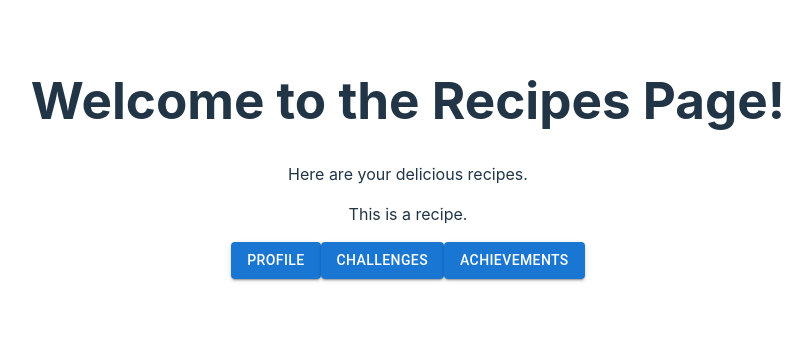
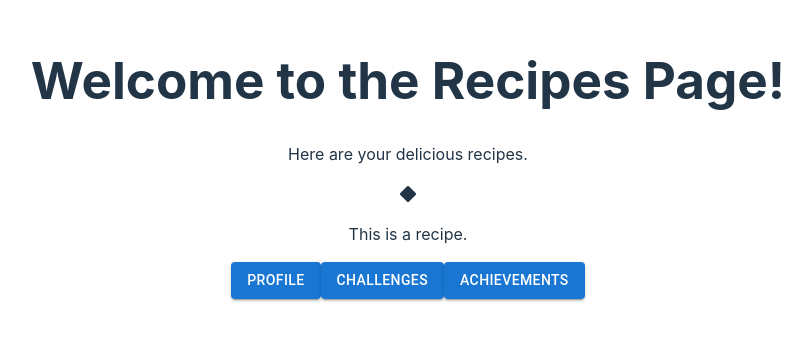
Before and after one commit to KoslowskyDW21/Senior-Project, a React (Vite) app in the folder senior-project-react/: page /recipes in a window 1280 px wide. Shown: the part 242-582 px from the top of the page, without its empty margins (232-1044 px from the left). Built offline with nearby package versions, Linux system fonts and the light colour scheme.

Commit message:
Started to implement bootstrap for the recipes and fixed the settings blueprint.

```diff
--- a/senior-project-react/src/components/Recipes.tsx
+++ b/senior-project-react/src/components/Recipes.tsx
@@ -6,7 +6,9 @@
    // TODO: figure out how to use bootstrap with react
   return (
     <>
-      <p>This is a recipe.</p>
+      <div className="col-xs-12 col-sm-6 col-md-4 col-lg-4 col-xl-4" /* style="padding-bottom: 20px;" */ >
+        <p>This is a recipe.</p>
+      </div>
     </>
   );
 }
@@ -32,11 +34,15 @@
 
   return (
     <div>
+      <link rel="stylesheet" href="https://cdn.jsdelivr.net/npm/bootstrap-icons@1.11.3/font/bootstrap-icons.min.css" />
+      <link href="https://cdn.jsdelivr.net/npm/bootstrap@5.1.1/dist/css/bootstrap.min.css" rel="stylesheet" integrity="sha384-F3w7mX95PdgyTmZZMECAngseQB83DfGTowi0iMjiWaeVhAn4FJkqJByhZMI3AhiU" crossOrigin="anonymous" />
+
       <h1>Welcome to the Recipes Page!</h1>
       <p>Here are your delicious recipes.</p>
 
       <div className="container">
         <div className="row">
+          <i className="bi-diamond-fill"></i>
           <Recipe />
         </div>
       </div>
```
Also changed, not shown: 1 other file (tests, documents, lock files or other folders).
